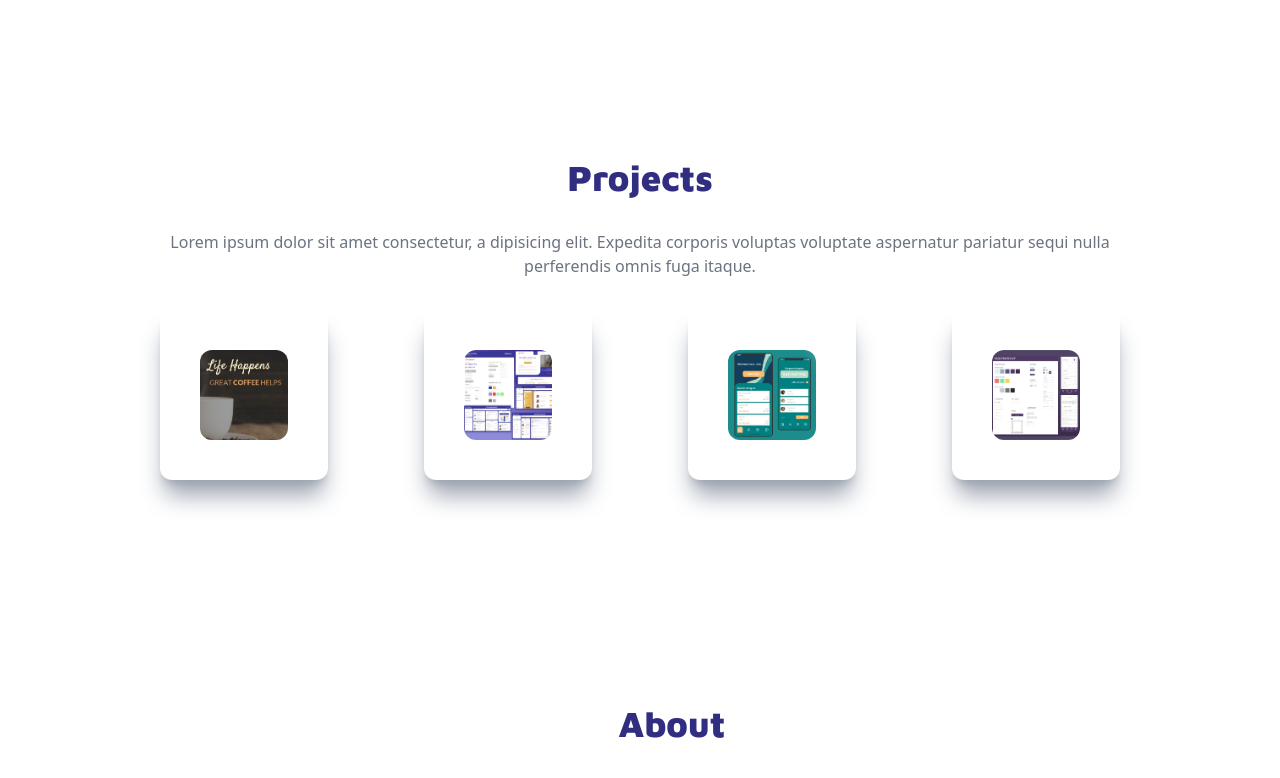
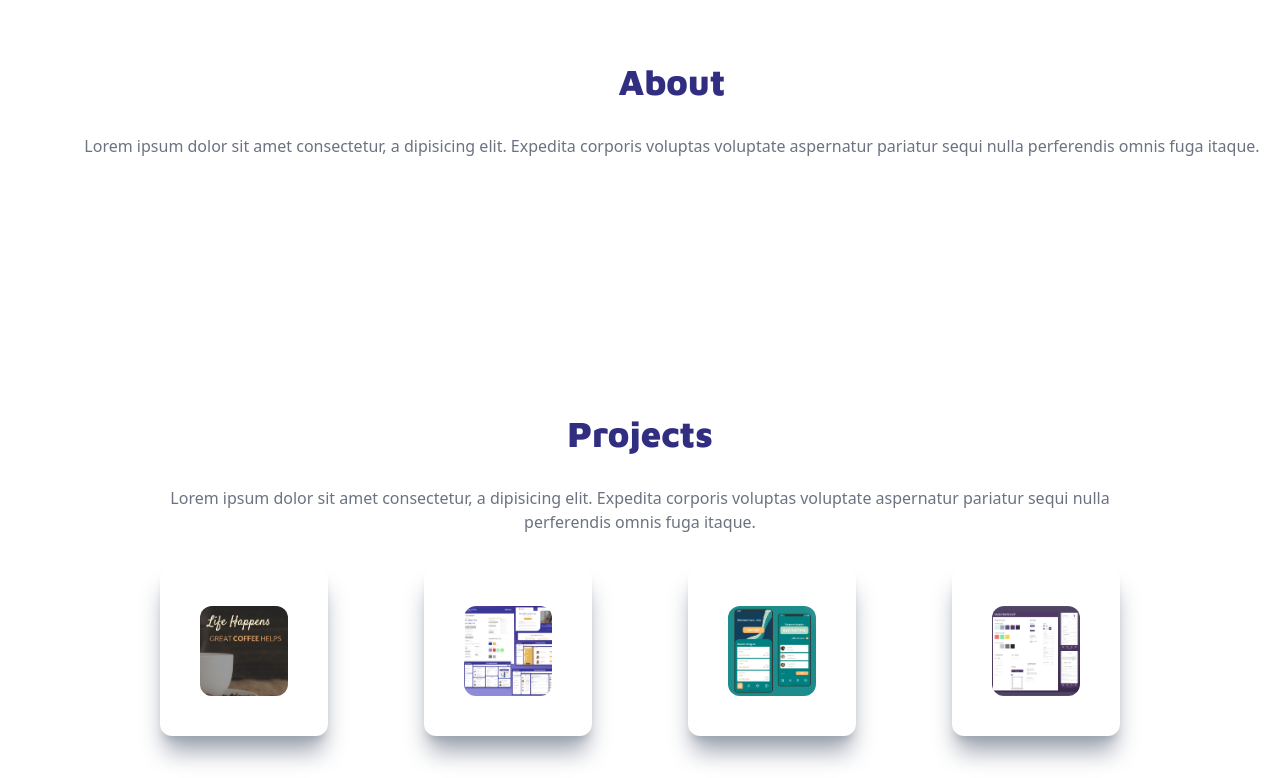
Before and after one commit to hannahb86/personal-portfolio, a React (Vite) app: page / in a window 1280 px wide. Shown: the part 802-1580 px from the top of the page. Built offline with nearby package versions, Linux system fonts and the light colour scheme.

Commit message:
finishing up

```diff
--- a/src/App.jsx
+++ b/src/App.jsx
@@ -11,8 +11,8 @@ function App() {
     <div>
       <SideNav />
       <Background />
+      <About />
       <Projects />
-      <About />
       <ContactForm />
     </div>
 
--- a/src/components/Background.jsx
+++ b/src/components/Background.jsx
@@ -26,7 +26,7 @@ const Background = ( ) => {
                     wrapper="div"
                     cursor={true}
                     repeat={Infinity}
-                    style={{ fontSize: '1em', paddingLeft: '5px' }}
+                    style={{ fontSize: '1em', paddingLeft: '5px'}}
                     /> </h2>
                 <div className='flex justify-between pt-3 max-w-[160px] w-full'>
                     <FaLinkedin className='cursor-pointer' size={20}/>
```
Also changed, not shown: public/background-img.jpg.
